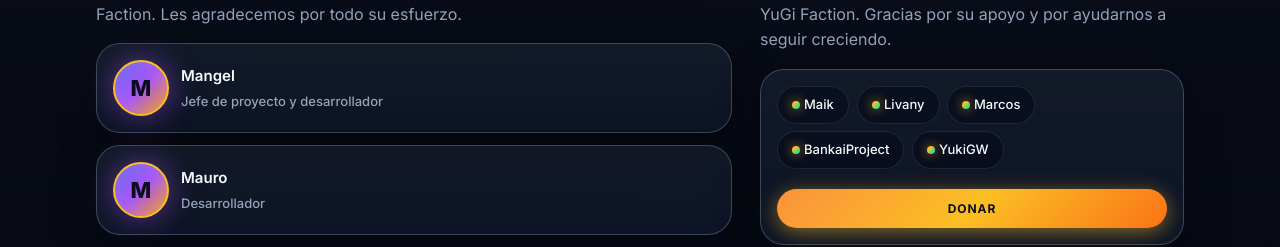
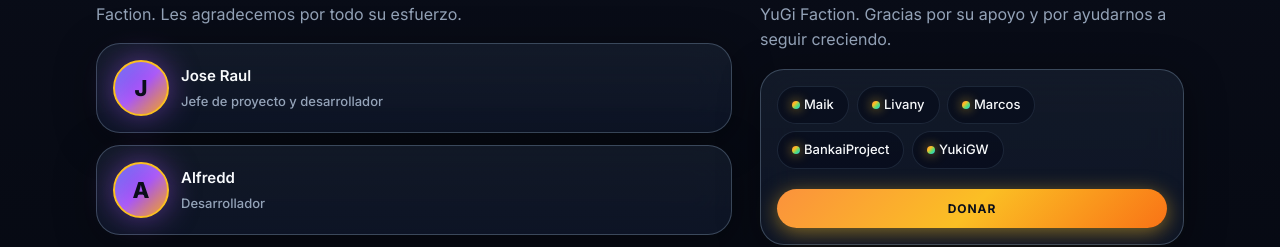
Before and after one commit to Alfredd97/YugiWebClient, a React (Vite) app: page / in a window 1280 px wide. Shown: the part 1911-2158 px from the top of the page. Built offline with nearby package versions, Linux system fonts and the light colour scheme; no server answers.

Commit message:
feat: update developer profiles and add new logo asset

```diff
--- a/src/application/content/HomePageContentService.ts
+++ b/src/application/content/HomePageContentService.ts
@@ -215,14 +215,14 @@ export class HomePageContentService {
       ],
       developers: [
         new DeveloperProfile({
-          id: 'mangel',
-          name: 'Mangel',
+          id: 'joseraul',
+          name: 'Jose Raul',
           role: 'Jefe de proyecto y desarrollador',
           order: 1,
         }),
         new DeveloperProfile({
-          id: 'mauro',
-          name: 'Mauro',
+          id: 'alfredd',
+          name: 'Alfredd',
           role: 'Desarrollador',
           order: 2,
         }),
```
Also changed, not shown: src/assets/LogoYugi.jpg (added).
